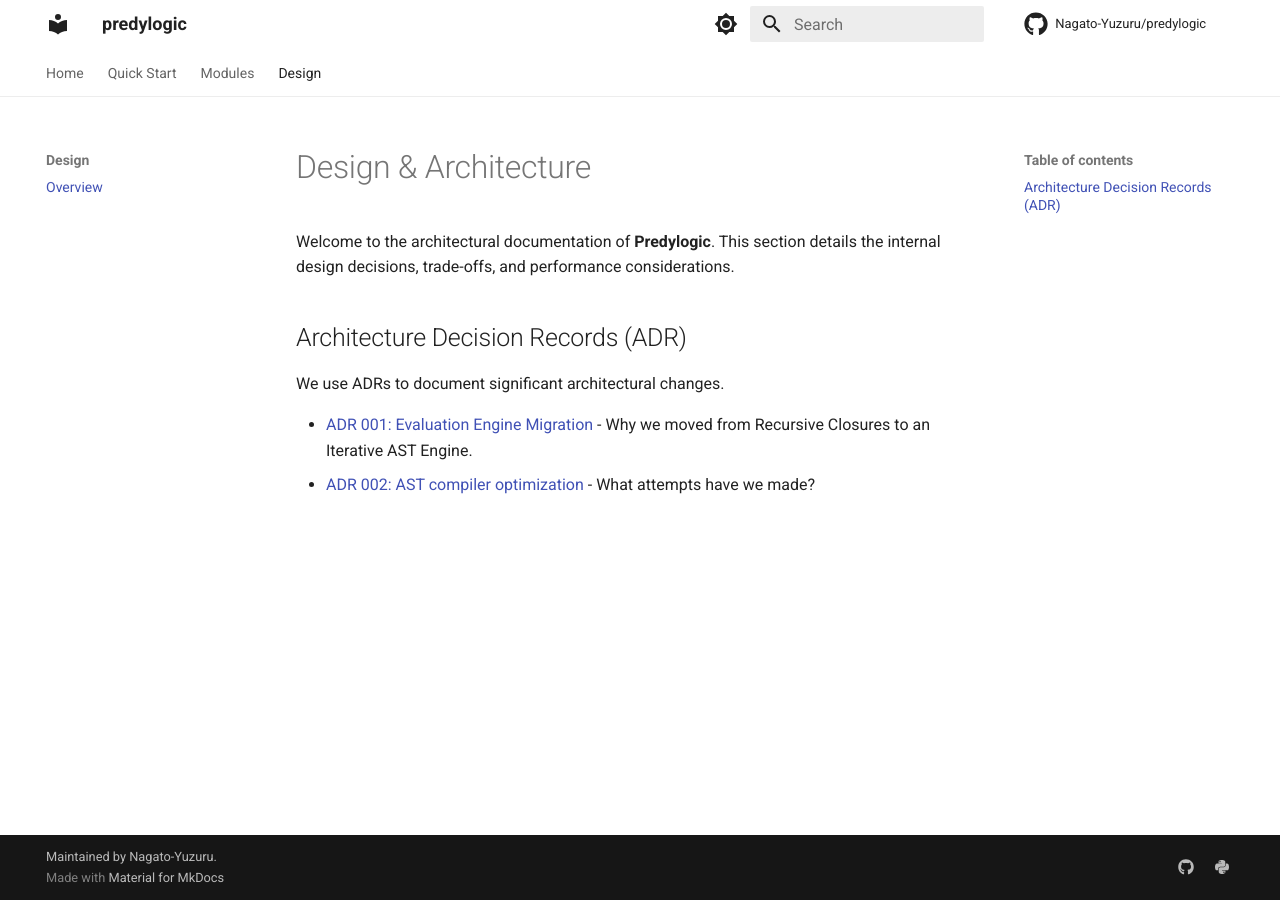
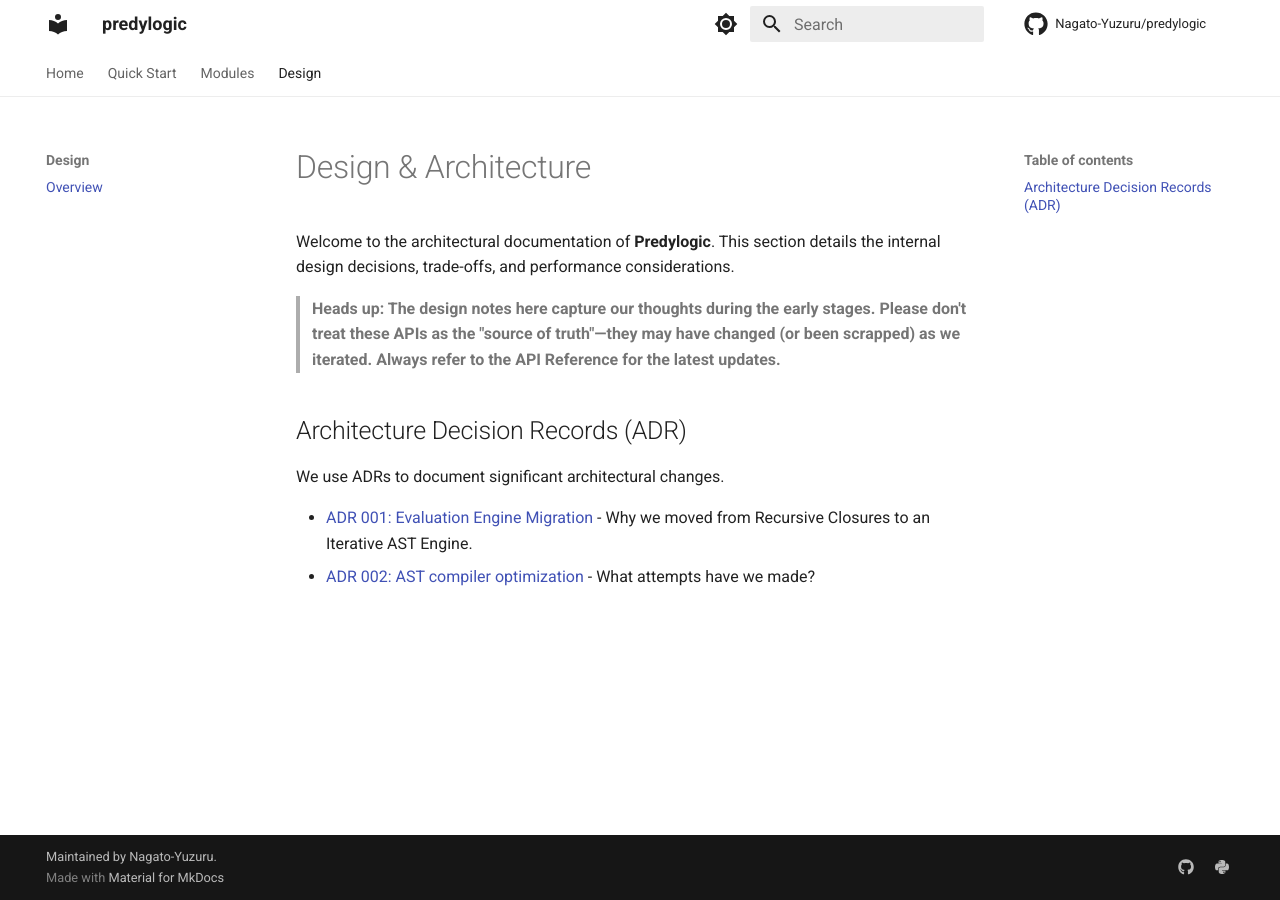
Before and after one commit to Nagato-Yuzuru/predylogic, an MkDocs documentation site: the page built from docs/design/index.md, in a window 1280 px wide. Built offline with MkDocs 1.6.1 and Material for MkDocs 9.7.7, drawn with Linux system fonts in a browser that asks for light colours; comment, search, counter and statistics services are not loaded.

Commit message:
docs(index): add cautionary note about design notes validity

```diff
--- a/docs/design/index.md
+++ b/docs/design/index.md
@@ -2,6 +2,10 @@
 
 Welcome to the architectural documentation of **Predylogic**. This section details the internal design decisions,
 trade-offs, and performance considerations.
+
+> **Heads up: The design notes here capture our thoughts during the early stages.
+Please don't treat these APIs as the "source of truth"—they may have changed (or been scrapped) as we iterated.
+Always refer to the API Reference for the latest updates.**
 
 ## Architecture Decision Records (ADR)
 
```
